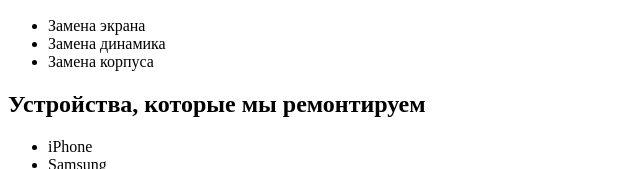
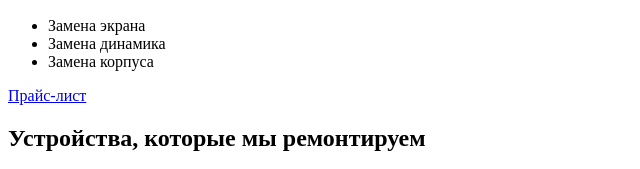
Before and after one commit to AdukarIT/SadovskayaAV, a plain HTML site: page HTML-bases/repair service/index.html in a window 1280 px wide. Shown: the part 447-616 px from the top of the page, without its empty margins (0-640 px from the left). Drawn offline with Linux system fonts and the light colour scheme.

Commit message:
modified REDME

```diff
--- a/HTML-bases/repair service/index.html
+++ b/HTML-bases/repair service/index.html
@@ -27,6 +27,7 @@
 				<li>Замена динамика</li>
 				<li>Замена корпуса</li>
 			</ul>
+			<a href="price.xlsx">Прайс-лист</a>
 		</div>
 		<aside>
 			<h2 id="devices" >Устройства, которые мы ремонтируем</h2>
```
Also changed, not shown: 2 other files.
